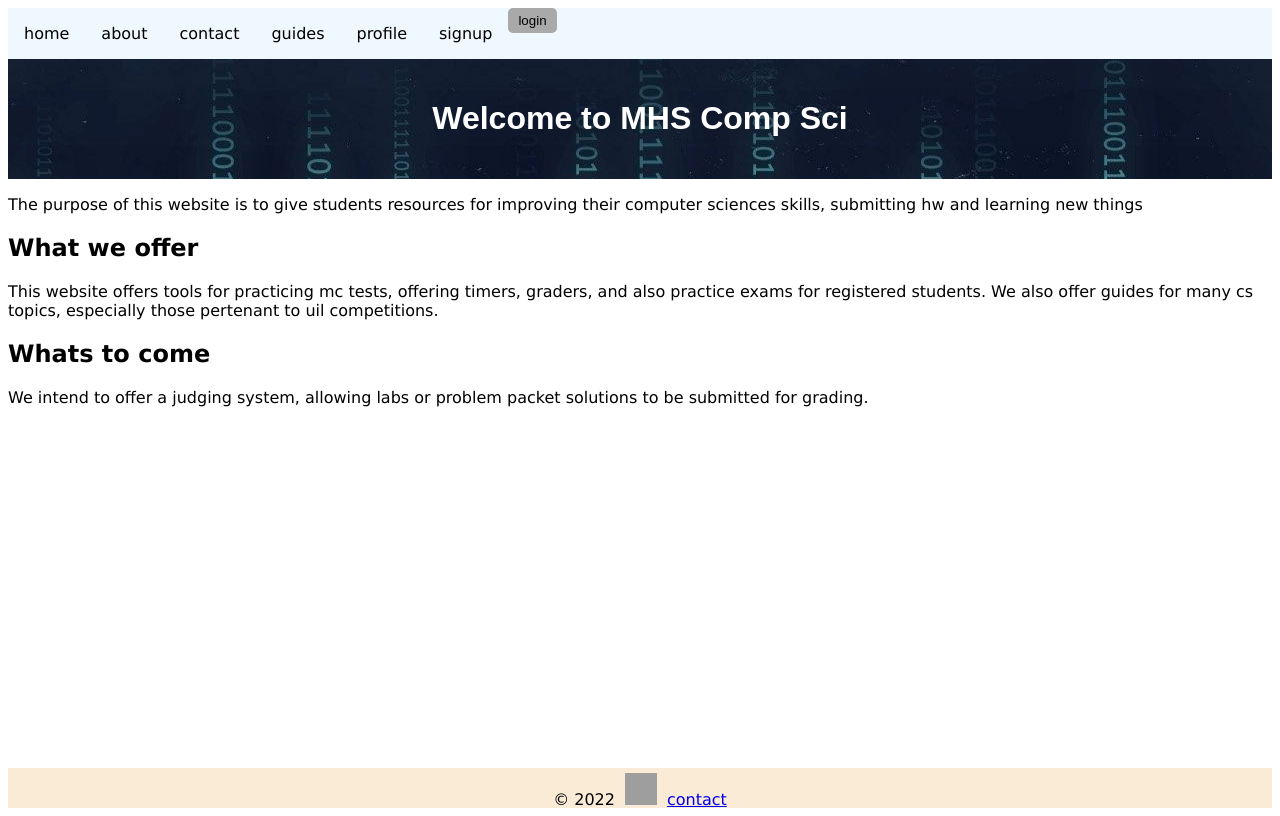
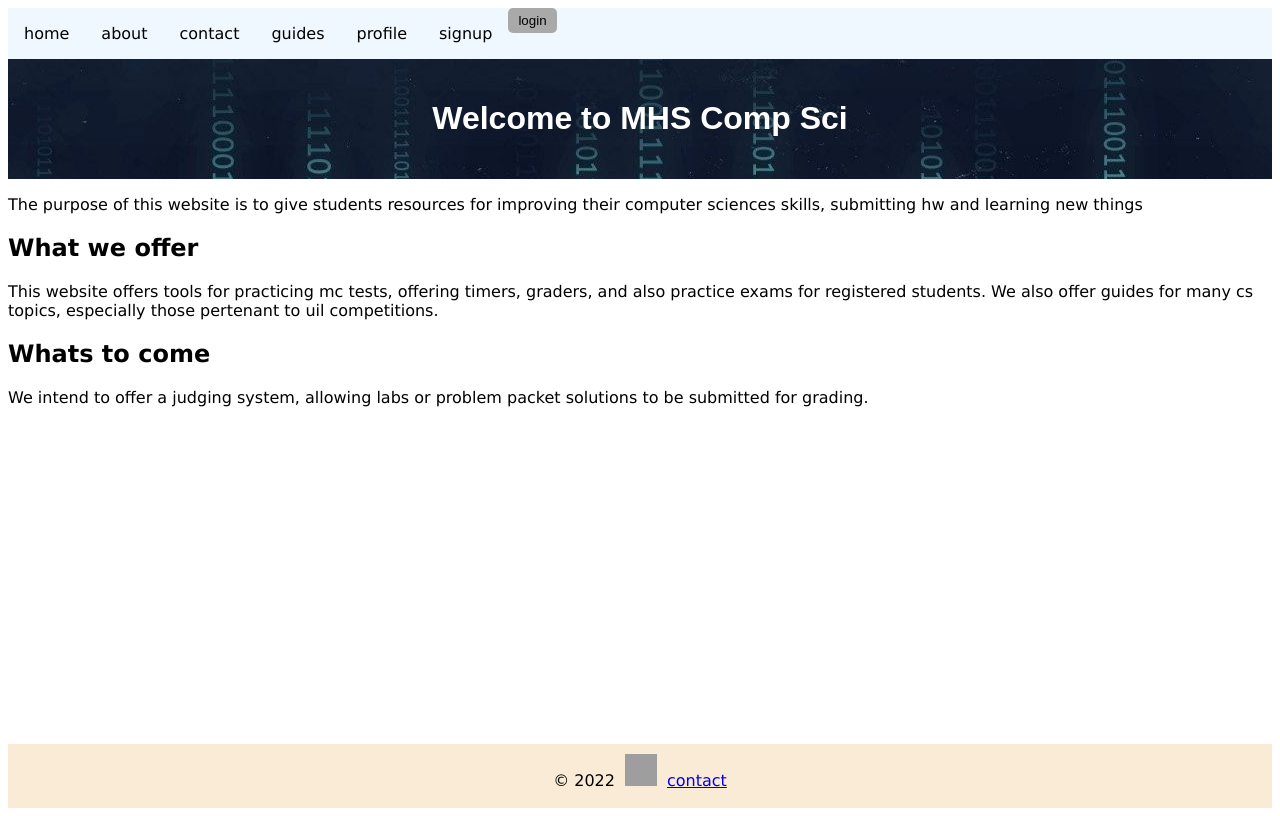
Before and after one commit to nl32/cs-site, a Next.js app: page / in a window 1280 px wide. Built offline with nearby package versions, Linux system fonts and the light colour scheme; no server answers; grey boxes are pictures that could not be loaded.

Commit message:
css updates | larger footer

```diff
--- a/styles/Footer.module.css
+++ b/styles/Footer.module.css
@@ -4,14 +4,15 @@
   position: absolute;
   bottom: 0;
   width: 100%;
-  height: 2.5rem;
+  height: 4rem;
 }
 .item{
   list-style: none;
   overflow: hidden;
   margin:0%;
-  padding:0;
+  padding:5px;
   text-align: center;
+
 }
 .item li {
   display: inline-block;
--- a/styles/Layout.module.css
+++ b/styles/Layout.module.css
@@ -3,5 +3,5 @@
   min-height: 100vh;
 }
 .contentWrap{
-  padding-bottom: 2.5rem;
+  padding-bottom: 4rem;
 }
```
